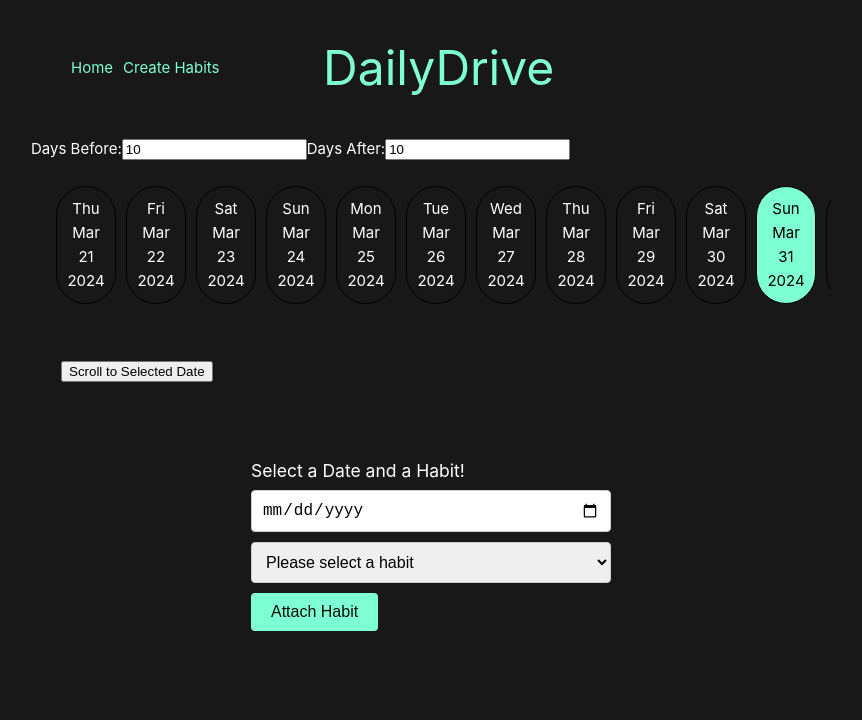
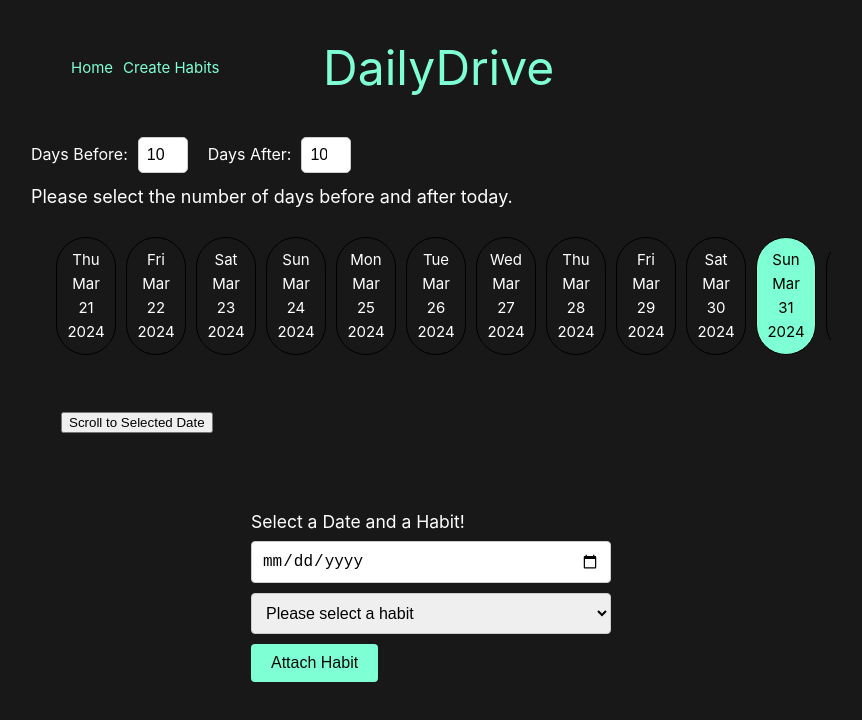
Before and after one commit to henriits/habit_tracker_vue, a Vue app in the folder habit-tracker/: page / in a window 1280 px wide. Shown: the top 720 px of the page, without its empty margins (209-1071 px from the left). Built offline with nearby package versions, Linux system fonts and the light colour scheme.

Commit message:
updating looks of input

```diff
--- a/habit-tracker/src/components/DatesView.vue
+++ b/habit-tracker/src/components/DatesView.vue
@@ -1,10 +1,24 @@
 <template>
   <div>
-    <label for="daysBeforeInput">Days Before:</label>
-    <input id="daysBeforeInput" type="number" v-model="numberOfDaysBefore" />
-    <label for="daysAfterInput">Days After:</label>
-    <input id="daysAfterInput" type="number" v-model="numberOfDaysAfter" />
+    <label for="daysBeforeInput" class="input-label">Days Before:</label>
+    <input
+      id="daysBeforeInput"
+      type="number"
+      v-model="numberOfDaysBefore"
+      class="days-input"
+      min="0"
+    />
+    <label for="daysAfterInput" class="input-label">Days After:</label>
+    <input
+      id="daysAfterInput"
+      type="number"
+      v-model="numberOfDaysAfter"
+      class="days-input"
+      min="0"
+    />
   </div>
+  <p class="sentence">Please select the number of days before and after today.</p>
+
   <div ref="scrollContainer" class="scroll-container" @scroll="handleScroll">
     <div class="date-div-container">
       <div
@@ -93,6 +107,25 @@ watch([numberOfDaysBefore, numberOfDaysAfter], () => {
 </script>
 
 <style scoped>
+.input-label {
+  font-size: 16px;
+  margin-right: 10px;
+}
+
+.days-input {
+  width: 50px;
+  padding: 8px;
+  border: 1px solid #ccc;
+  border-radius: 5px;
+  font-size: 16px;
+  margin-right: 20px;
+}
+
+.sentence {
+  font-size: 18px;
+  margin-top: 10px;
+}
+
 .scroll-button-position {
   margin: 30px;
 }
```
